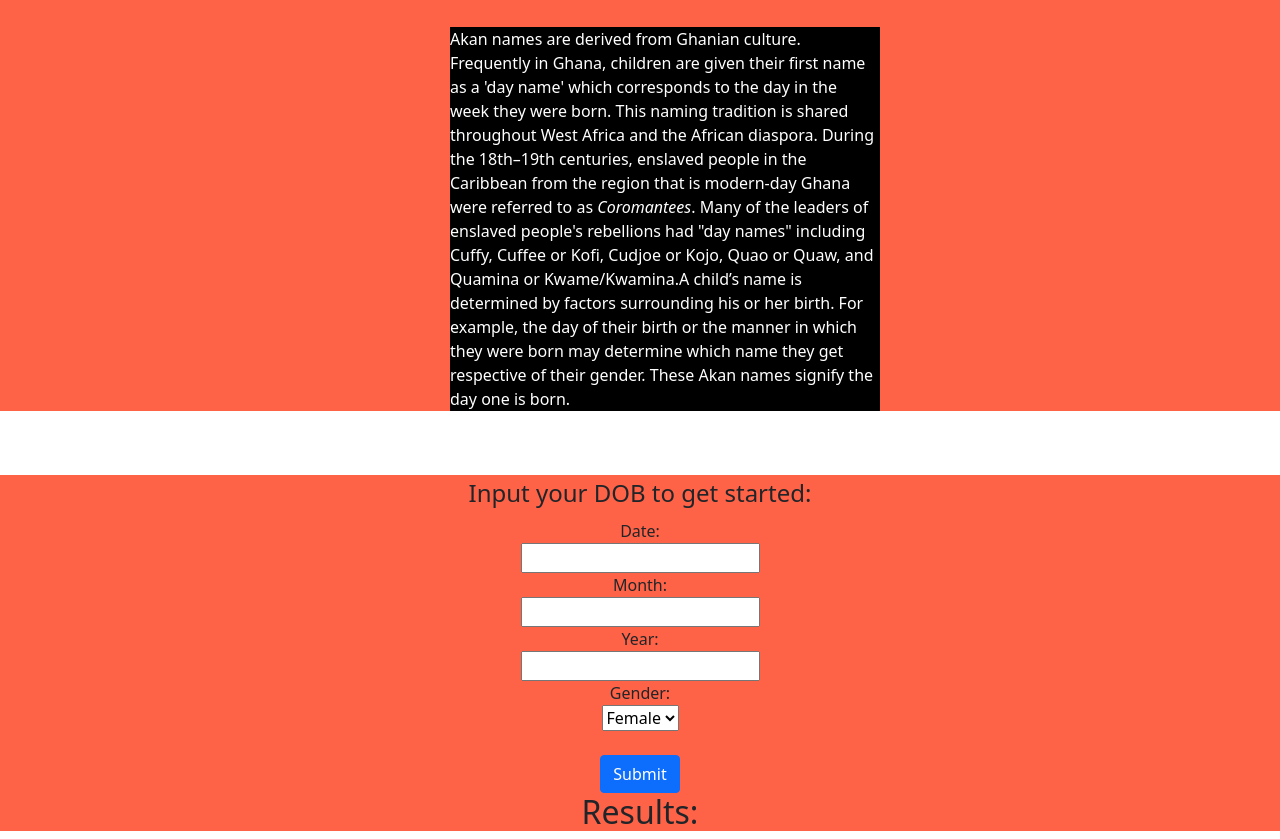
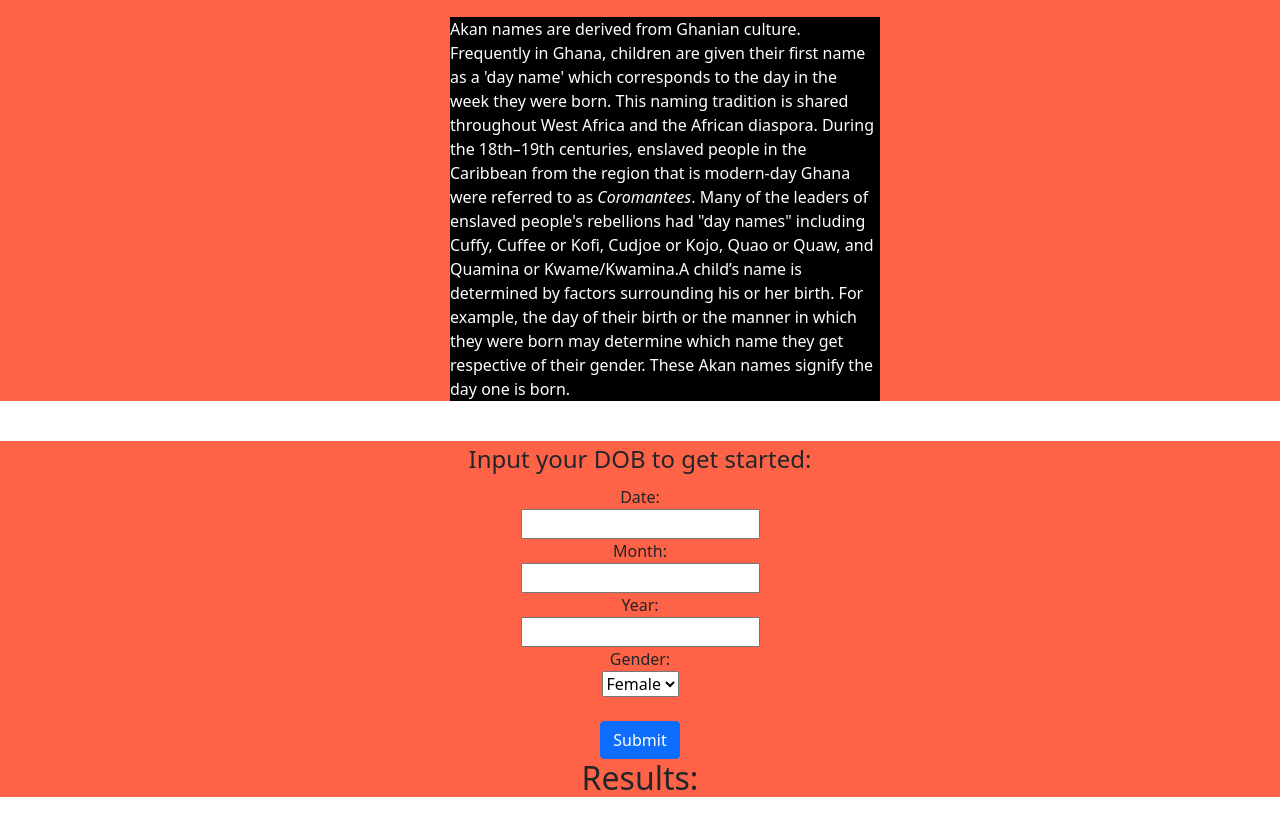
Before and after one commit to Maryan23/Akan-Name-Form, a plain HTML site: page index.html in a window 1280 px wide. Shown: the part 48-887 px from the top of the page. After the commit the page ends 853 px from the top, so only its background shows below. Drawn offline with nearby package versions, Linux system fonts and the light colour scheme.

Commit message:
Corrections and page minimisation

```diff
--- a/index.css
+++ b/index.css
@@ -19,5 +19,5 @@
     color:white;
     margin-left:450px;
     margin-right: 400px;
-    margin-top:30px;
+    margin-top:20px;
 }
--- a/index.html
+++ b/index.html
@@ -10,7 +10,7 @@
 <body>
 <p id="p2">AKAN NAMES AND THEIR ORIGIN</p>
 <p id="p3" >Akan names are derived from Ghanian culture. Frequently in Ghana, children are given their first name as a 'day name' which corresponds to the day in the week they were born. This naming tradition is shared throughout West Africa and the African diaspora. During the 18th–19th centuries, enslaved people in the Caribbean from the region that is modern-day Ghana were referred to as <em>Coromantees</em>. Many of the leaders of enslaved people's rebellions had "day names" including Cuffy, Cuffee or Kofi, Cudjoe or Kojo, Quao or Quaw, and Quamina or Kwame/Kwamina.A child’s name is determined by factors surrounding his or her birth. For example, the day of their birth or the manner in which they were born may determine which name they get respective of their gender. These Akan names signify the day one is born.</p>
-</div><br><br>
+</div><br>
 <form id="form" method="POST">
     <fieldset>
     <legend>Input your DOB to get started:</legend>
```
Also changed, not shown: assets/cute.jpeg (deleted), assets/kidsplay.jpg (deleted).
